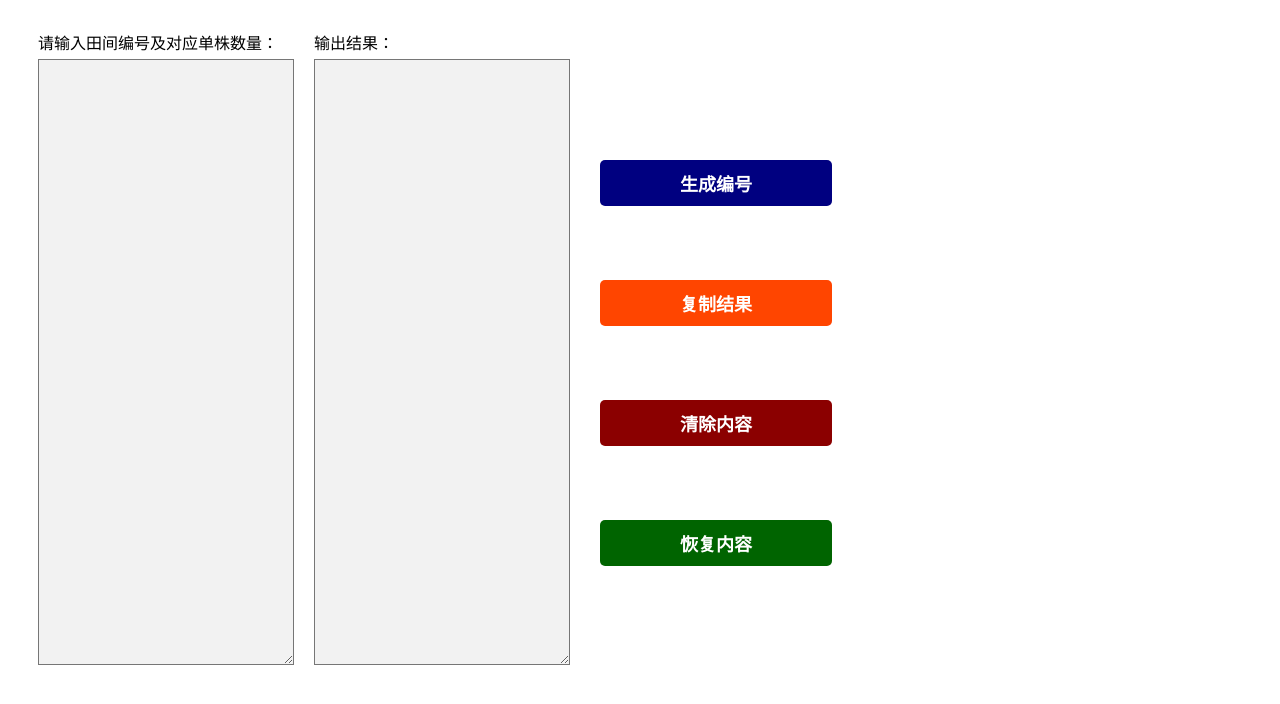
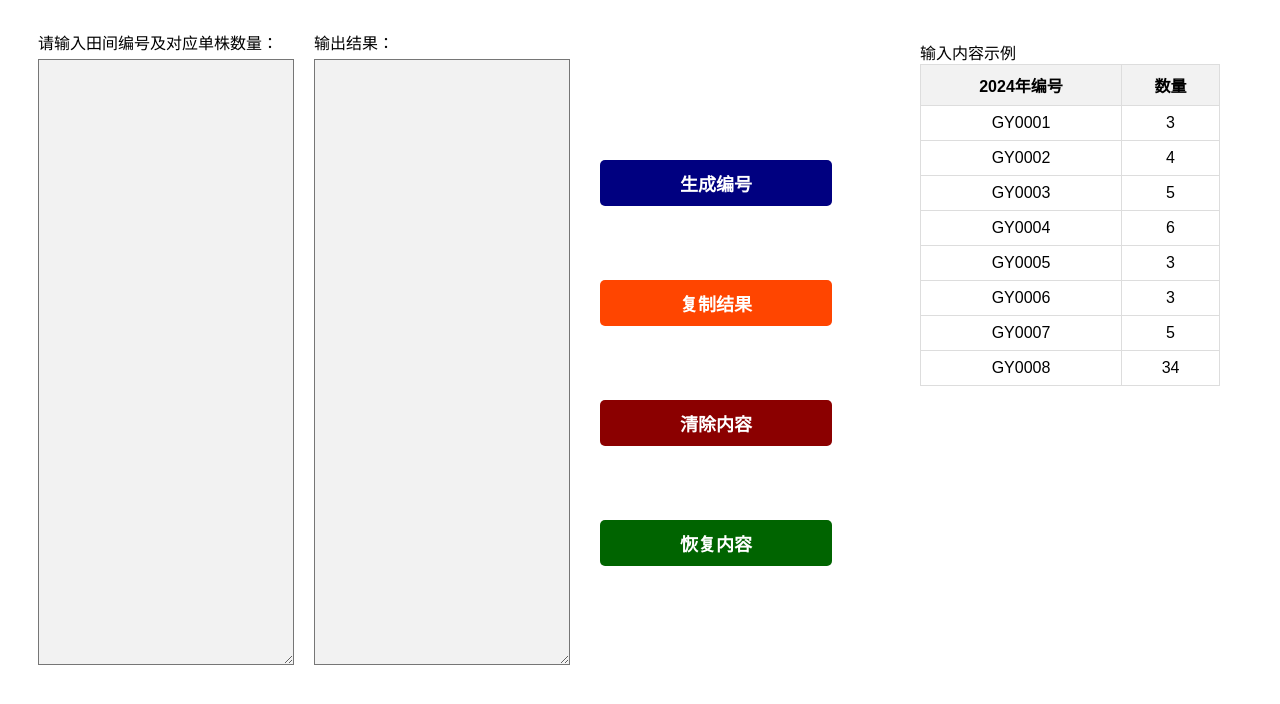
Before and after one commit to Xu-Jam/FH, a plain HTML site: page index.html in a window 1280 px wide. Drawn offline with Linux system fonts and the light colour scheme.

Commit message:
Update index.html

```diff
--- a/index.html
+++ b/index.html
@@ -27,8 +27,27 @@
         }
         #button-group {
             display: flex;
+            flex-direction: column;
             justify-content: space-between;
             margin: 20px;
+        }
+        #sample-table {
+            margin-left: 300px;
+            margin-top: 20px;
+        }
+        #sample-table table {
+            border-collapse: collapse;
+            width: 300px;
+            font-family: Arial, sans-serif;
+        }
+        #sample-table th, #sample-table td {
+            border: 1px solid #ddd;
+            padding: 8px;
+            text-align: center;
+        }
+        #sample-table th {
+            background-color: #f2f2f2;
+            font-weight: bold;
         }
     </style>
     <script>
@@ -95,12 +114,29 @@
             <label for="output">输出结果：</label>
             <textarea id="output" rows="10" readonly></textarea>
         </div>
-    </div>
-    <div id="button-group">
-         <button onclick="generate()"style="position: fixed; top: 160px;left: 600px; font-family: 黑体; font-weight:bold; font-size: 18px; padding: 10px 80px; border-radius: 5px; background-color: #000080; color: #ffffff; border: none;">生成编号</button>
+        <div id="button-group">
+            <button onclick="generate()"style="position: fixed; top: 160px;left: 600px; font-family: 黑体; font-weight:bold; font-size: 18px; padding: 10px 80px; border-radius: 5px; background-color: #000080; color: #ffffff; border: none;">生成编号</button>
         <button onclick="copy()"style="position: fixed; top: 280px;left: 600px; font-family: 黑体; font-weight:bold; font-size: 18px; padding: 10px 80px; border-radius: 5px; background-color: #FF4500; color: #ffffff; border: none;">复制结果</button>
         <button onclick="clearAll()"style="position: fixed; top: 400px;left: 600px; font-family: 黑体; font-weight:bold; font-size: 18px; padding: 10px 80px; border-radius: 5px; background-color: #8B0000; color: #ffffff; border: none;">清除内容</button>
         <button onclick="recover()"style="position: fixed; top: 520px;left: 600px; font-family: 黑体; font-weight:bold; font-size: 18px; padding: 10px 80px; border-radius: 5px; background-color: #006400; color: #ffffff; border: none;">恢复内容</button>
+        </div>
+        <div id="sample-table">
+            <table>
+                         输入内容示例
+                <tr>
+                    <th>2024年编号</th>
+                    <th>数量</th>
+                </tr>
+                <tr><td>GY0001</td><td>3</td></tr>
+                <tr><td>GY0002</td><td>4</td></tr>
+                <tr><td>GY0003</td><td>5</td></tr>
+                <tr><td>GY0004</td><td>6</td></tr>
+                <tr><td>GY0005</td><td>3</td></tr>
+                <tr><td>GY0006</td><td>3</td></tr>
+                <tr><td>GY0007</td><td>5</td></tr>
+                <tr><td>GY0008</td><td>34</td></tr>
+            </table>
+        </div>
     </div>
 </body>
 </html>
```
